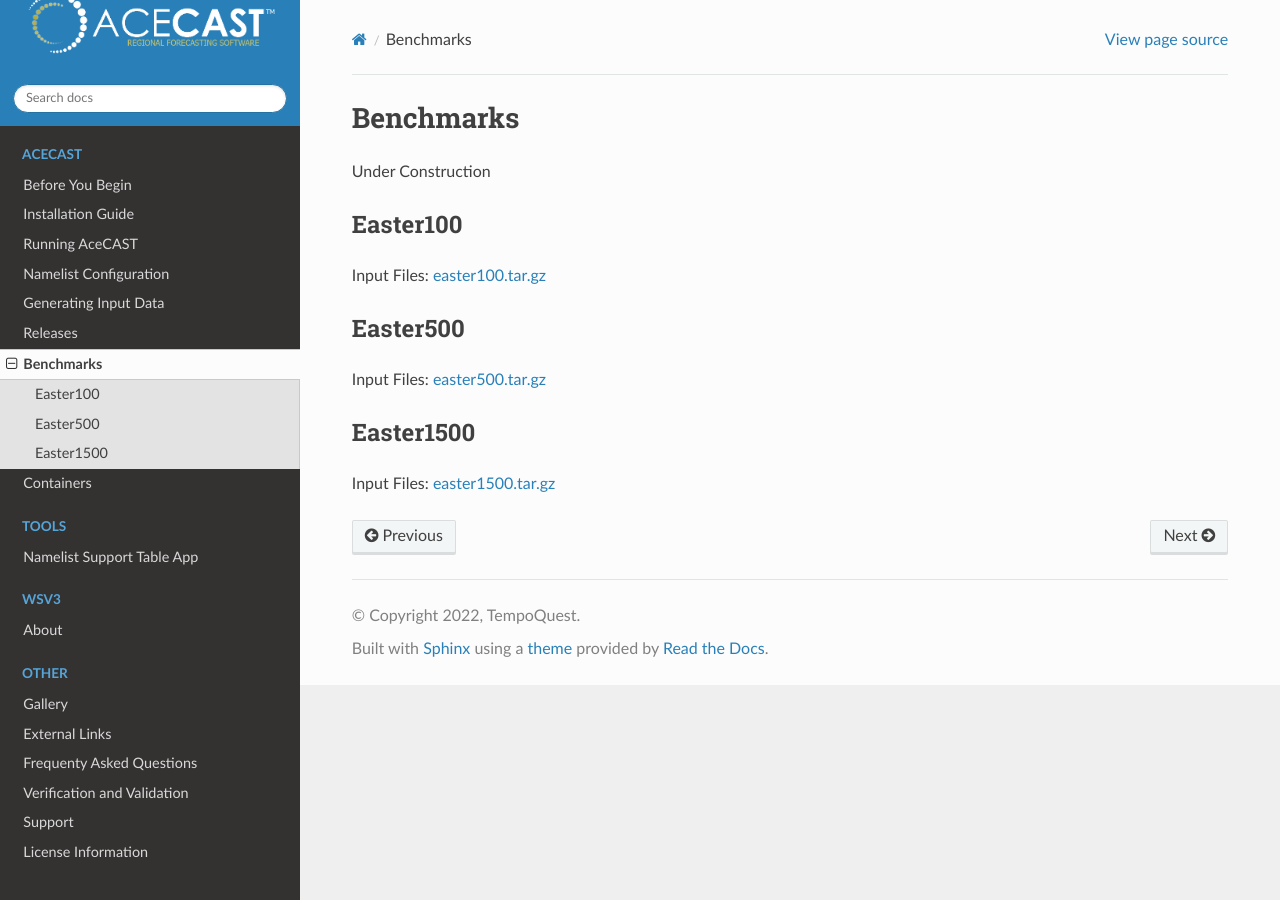
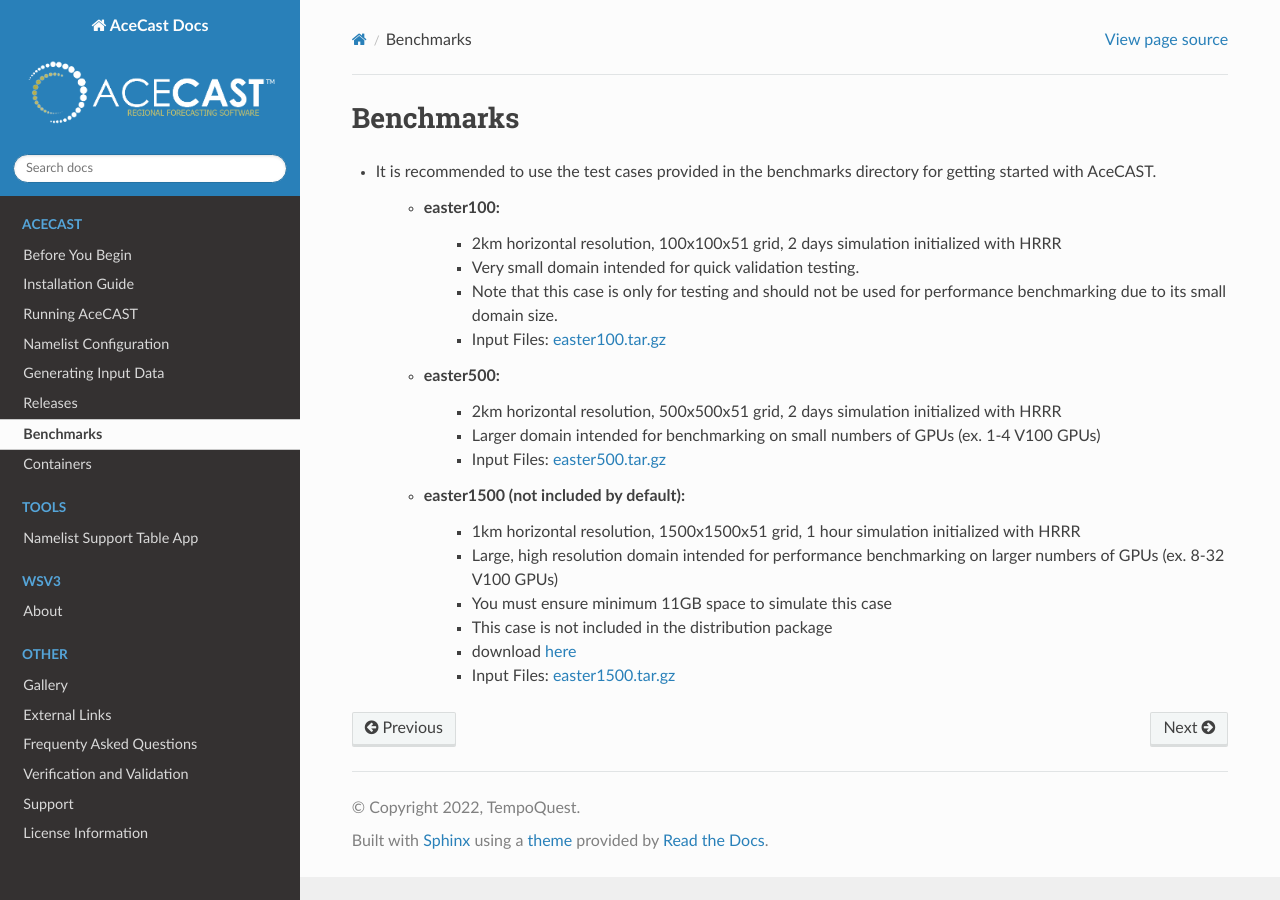
Before and after one commit to TempoQuestInc/AceCAST-Docs, a Sphinx documentation site: the page built from source/Benchmarks.rst, in a window 1280 px wide. Built offline with Sphinx 7.4.7 and the Read the Docs theme 2.0.0, drawn with Linux system fonts in a browser that asks for light colours.

Commit message:
Added Benchmark information
Added additional information to the benchmarks page from the now dissolved tools page.

```diff
--- a/source/Benchmarks.rst
+++ b/source/Benchmarks.rst
@@ -7,28 +7,24 @@
 Benchmarks
 ##########
 
-Under Construction
+* It is recommended to use the test cases provided in the benchmarks directory for
+  getting started with AceCAST.
 
+	* easter100:
+		* 2km horizontal resolution, 100x100x51 grid, 2 days simulation initialized with HRRR
+		* Very small domain intended for quick validation testing.
+		* Note that this case is only for testing and should not be used for performance benchmarking due to its small domain size.
+                * Input Files: `easter100.tar.gz <https://tqi-public.s3.us-east-2.amazonaws.com/datasets/v2/easter100.tar.gz>`_
 
-.. _Easter100:
+	* easter500:
+		* 2km horizontal resolution, 500x500x51 grid, 2 days simulation initialized with HRRR
+		* Larger domain intended for benchmarking on small numbers of GPUs (ex. 1-4 V100 GPUs)
+		* Input Files: `easter500.tar.gz <https://tqi-public.s3.us-east-2.amazonaws.com/datasets/v2/easter500.tar.gz>`_
 
-Easter100
-=========
-
-Input Files: `easter100.tar.gz <https://tqi-public.s3.us-east-2.amazonaws.com/datasets/v2/easter100.tar.gz>`_
-
-
-.. _Easter500:
-
-Easter500
-=========
-
-Input Files: `easter500.tar.gz <https://tqi-public.s3.us-east-2.amazonaws.com/datasets/v2/easter500.tar.gz>`_
-
-
-.. _Easter1500:
-
-Easter1500
-==========
-
-Input Files: `easter1500.tar.gz <https://tqi-public.s3.us-east-2.amazonaws.com/datasets/v2/easter1500.tar.gz>`_
+	* easter1500 (not included by default):
+		* 1km horizontal resolution, 1500x1500x51 grid, 1 hour simulation initialized with HRRR
+		* Large, high resolution domain intended for performance benchmarking on larger numbers of GPUs (ex. 8-32 V100 GPUs)
+		* You must ensure minimum 11GB space to simulate this case
+		* This case is not included in the distribution package
+		* download `here <https://tqi-s3bucket-testing.s3.us-east-2.amazonaws.com/distros/easter1500.tar.gz>`_
+		* Input Files: `easter1500.tar.gz <https://tqi-public.s3.us-east-2.amazonaws.com/datasets/v2/easter1500.tar.gz>`_
```
